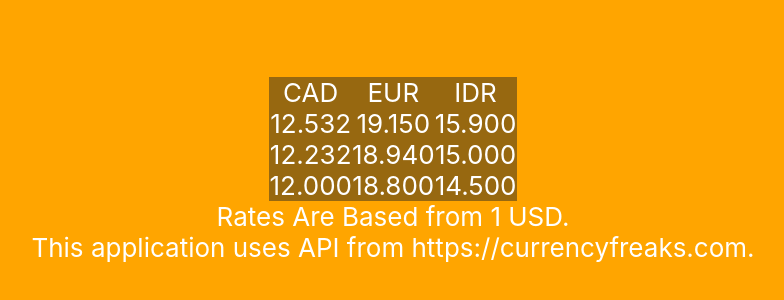
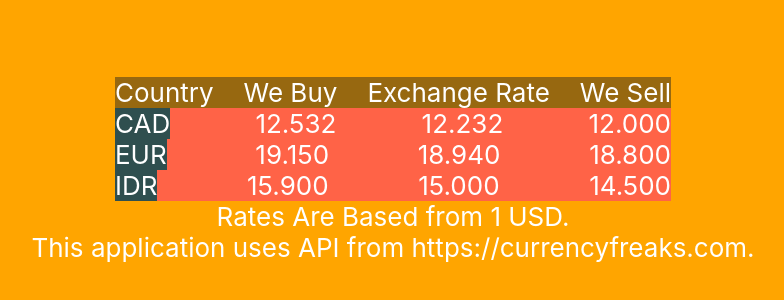
Before and after one commit to artcgandhi/my-currency, a React (Create React App) app: page / in a window 1280 px wide. Shown: the part 230-530 px from the top of the page, without its empty margins (247-1031 px from the left). Built offline with nearby package versions, Linux system fonts and the light colour scheme.

Commit message:
add gap into box header and styling country molecule

```diff
--- /dev/null
+++ b/src/Components/Atoms/Gap/Gap.js
@@ -0,0 +1,7 @@
+import React from "react";
+
+const Gap = ({ width, height }) => {
+  return <div style={{ width, height }} />;
+};
+
+export default Gap;
--- a/src/Components/Atoms/index.js
+++ b/src/Components/Atoms/index.js
@@ -1,4 +1,5 @@
 import Header from "./Header/Header";
 import Text from "./Text/Text";
+import Gap from "./Gap/Gap";
 
-export { Header, Text };
+export { Header, Text, Gap };
--- a/src/Components/Molecules/BoxHeader/BoxHeader.css
+++ b/src/Components/Molecules/BoxHeader/BoxHeader.css
@@ -0,0 +1,4 @@
+.header-box {
+  display: flex;
+  flex-direction: row;
+}
--- a/src/Components/Molecules/BoxHeader/BoxHeader.js
+++ b/src/Components/Molecules/BoxHeader/BoxHeader.js
@@ -1,7 +1,19 @@
 import React from "react";
+import { Gap, Header } from "../../Atoms";
+import "./BoxHeader.css";
 
-const BoxHeader = () => {
-  return <div>BoxHeader</div>;
+const BoxHeader = (props) => {
+  return (
+    <div className="header-box">
+      <Header headerName={props.headerCountry} />
+      <Gap width={30} />
+      <Header headerName={props.headerWeBuy} />
+      <Gap width={30} />
+      <Header headerName={props.headerExchangeRate} />
+      <Gap width={30} />
+      <Header headerName={props.headerWeSell} />
+    </div>
+  );
 };
 
 export default BoxHeader;
--- a/src/Components/Molecules/Country/Country.css
+++ b/src/Components/Molecules/Country/Country.css
@@ -0,0 +1,10 @@
+.country-wrapper {
+  display: flex;
+  justify-content: space-between;
+  background-color: tomato;
+}
+
+.country-wrapper .country-header {
+  background-color: darkslategrey;
+  align-items: center;
+}
--- a/src/Components/Molecules/Country/Country.js
+++ b/src/Components/Molecules/Country/Country.js
@@ -1,10 +1,11 @@
 import React from "react";
-import { Header, Text } from "../../Atoms";
+import { Gap, Header, Text } from "../../Atoms";
+import "./Country.css";
 
 const Country = (props) => {
   return (
     <div className="country-wrapper">
-      <Header headerName={props.country} />
+      <Header headerName={props.country} className="country-header" />
       <Text textContent={props.weBuy} />
       <Text textContent={props.exchangeRate} />
       <Text textContent={props.weSell} />
--- a/src/Components/Molecules/index.js
+++ b/src/Components/Molecules/index.js
@@ -1,4 +1,5 @@
 import Country from "./Country/Country";
 import Footer from "./Footer/Footer";
+import BoxHeader from "./BoxHeader/BoxHeader";
 
-export { Country, Footer };
+export { Country, Footer, BoxHeader };
--- a/src/Components/Organisms/CurrencyBox/CurrencyBox.css
+++ b/src/Components/Organisms/CurrencyBox/CurrencyBox.css
@@ -1,4 +1,5 @@
 .container-box {
   display: flex;
+  flex-direction: column;
   background-color: rgb(151, 104, 16);
 }
--- a/src/Components/Organisms/CurrencyBox/CurrencyBox.js
+++ b/src/Components/Organisms/CurrencyBox/CurrencyBox.js
@@ -1,6 +1,5 @@
 import React, { useState } from "react";
-import { Country } from "../../Molecules";
-
+import { Country, BoxHeader } from "../../Molecules";
 import "./CurrencyBox.css";
 
 const CurrencyBox = (props) => {
@@ -26,6 +25,12 @@ const CurrencyBox = (props) => {
   ]);
   return (
     <div className="container-box">
+      <BoxHeader
+        headerCountry="Country"
+        headerWeBuy="We Buy"
+        headerExchangeRate="Exchange Rate"
+        headerWeSell="We Sell"
+      />
       {rate.map((cn) => {
         return (
           <Country
```
